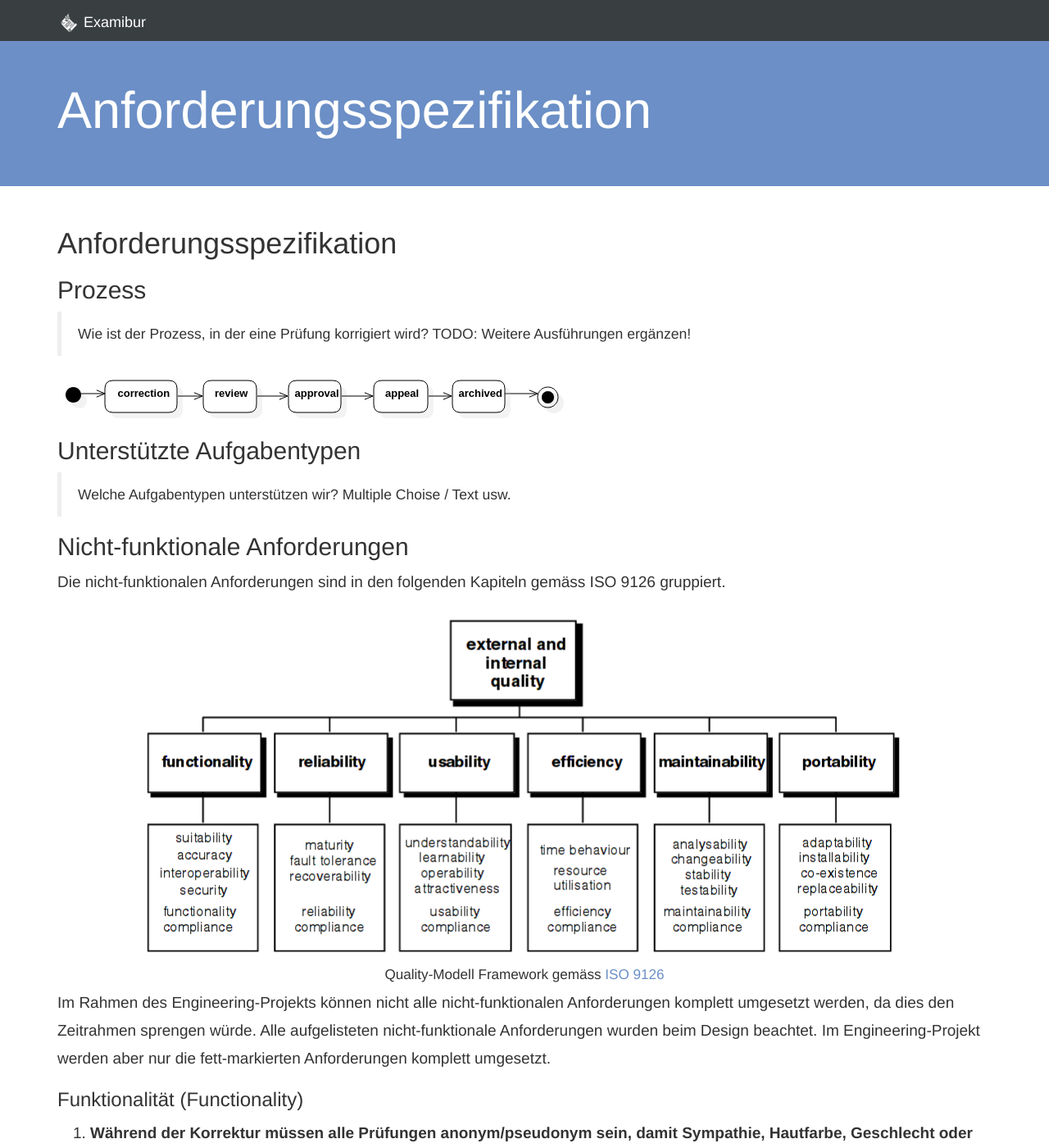
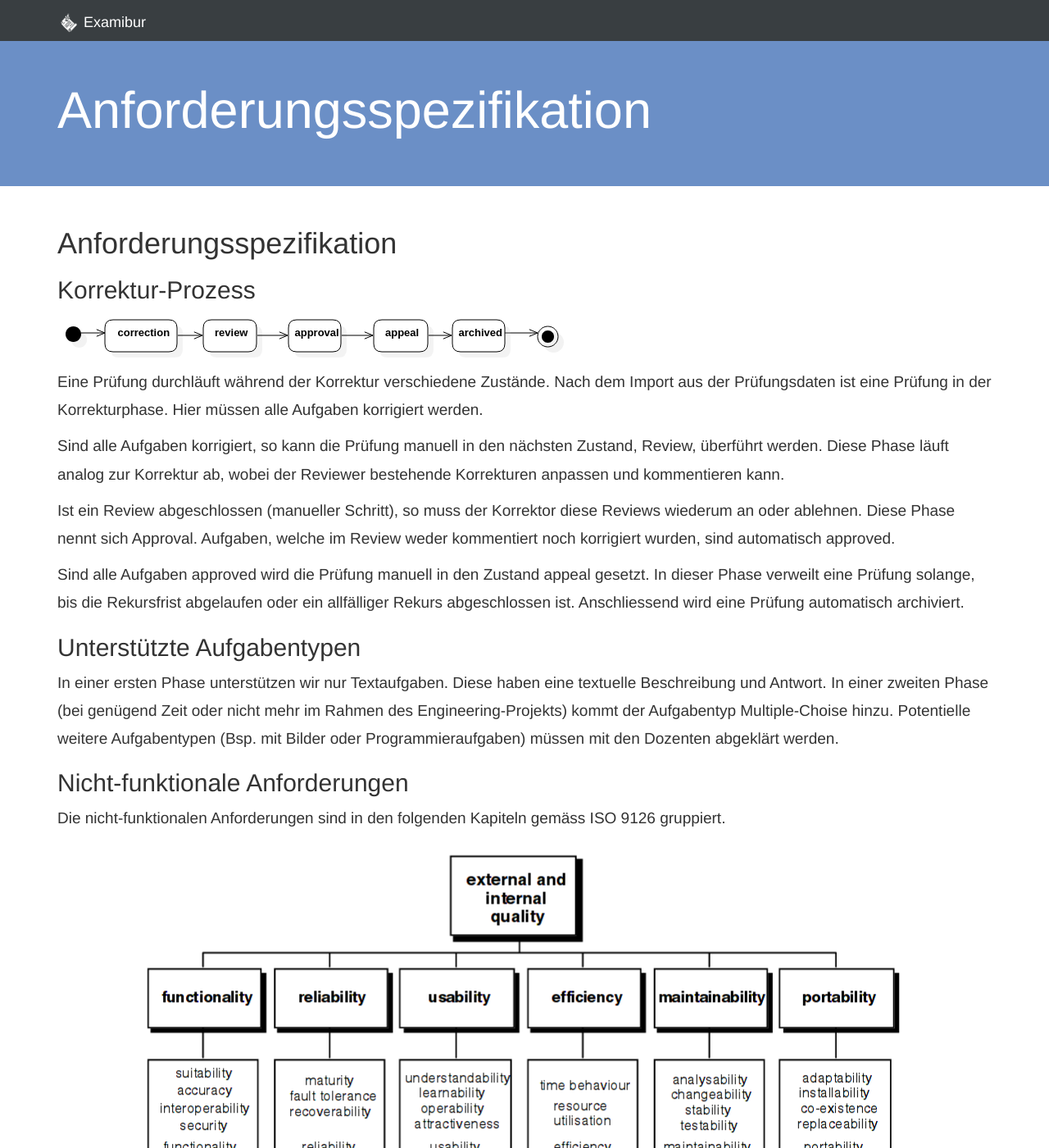
Before and after one commit to Examibur/examibur, a Jekyll site: the page built from docs/anforderungen/anforderungsspezifikation.md, in a window 1280 px wide and 1400 px high. Shown: the whole window at 82% size. Built offline with Jekyll 4.4.1, drawn with Linux system fonts in a browser that asks for light colours; nearby versions of some CDN libraries; Markdown is read by kramdown in place of the engine named in the settings; some of the changed text lies outside the part shown.

Commit message:
Implement improvements mentioned in the reviews

```diff
--- a/docs/anforderungen/anforderungsspezifikation.md
+++ b/docs/anforderungen/anforderungsspezifikation.md
@@ -5,15 +5,20 @@ title: Anforderungsspezifikation
 
 # Anforderungsspezifikation
 
-## Prozess
-> Wie ist der Prozess, in der eine Prüfung korrigiert wird?
-> TODO: Weitere Ausführungen ergänzen!
+## Korrektur-Prozess
 
 ![](resources/exam_states.svg)
 
+Eine Prüfung durchläuft während der Korrektur verschiedene Zustände. Nach dem Import aus der Prüfungsdaten ist eine Prüfung in der Korrekturphase. Hier müssen alle Aufgaben korrigiert werden.
+
+Sind alle Aufgaben korrigiert, so kann die Prüfung manuell in den nächsten Zustand, Review, überführt werden. Diese Phase läuft analog zur Korrektur ab, wobei der Reviewer bestehende Korrekturen anpassen und kommentieren kann.
+
+Ist ein Review abgeschlossen (manueller Schritt), so muss der Korrektor diese Reviews wiederum an oder ablehnen. Diese Phase nennt sich Approval. Aufgaben, welche im Review weder kommentiert noch korrigiert wurden, sind automatisch approved.
+
+Sind alle Aufgaben approved wird die Prüfung manuell in den Zustand appeal gesetzt. In dieser Phase verweilt eine Prüfung solange, bis die Rekursfrist abgelaufen oder ein allfälliger Rekurs abgeschlossen ist. Anschliessend wird eine Prüfung automatisch archiviert.
+
 ## Unterstützte Aufgabentypen
-> Welche Aufgabentypen unterstützen wir? Multiple Choise / Text usw.
-
+In einer ersten Phase unterstützen wir nur Textaufgaben. Diese haben eine textuelle Beschreibung und Antwort. In einer zweiten Phase (bei genügend Zeit oder nicht mehr im Rahmen des Engineering-Projekts) kommt der Aufgabentyp Multiple-Choise hinzu. Potentielle weitere Aufgabentypen (Bsp. mit Bilder oder Programmieraufgaben) müssen mit den Dozenten abgeklärt werden.
 
 ## Nicht-funktionale Anforderungen
 
```
Also changed, not shown: other parts of docs/anforderungen/anforderungsspezifikation.md (+4 -5 lines).
